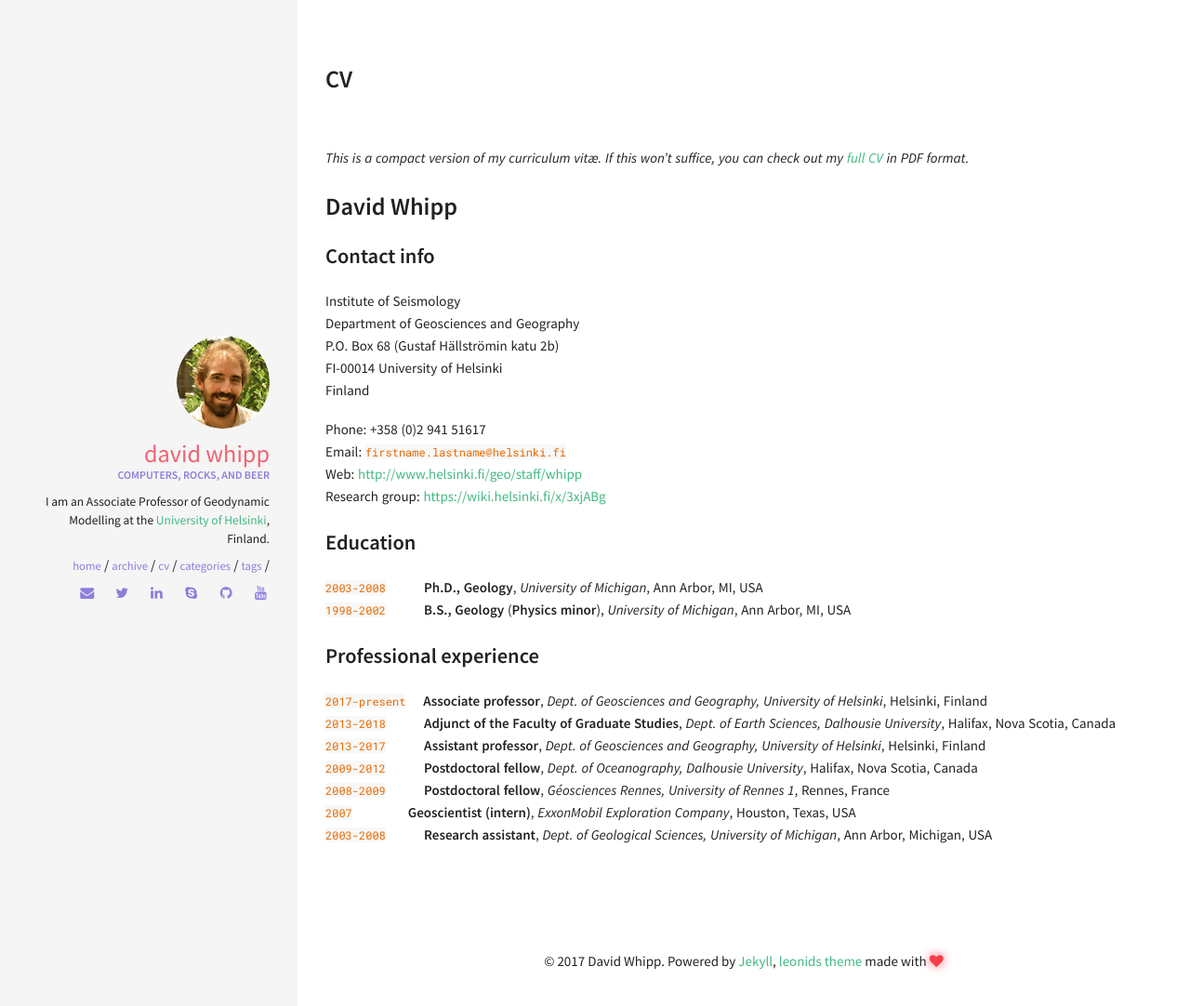
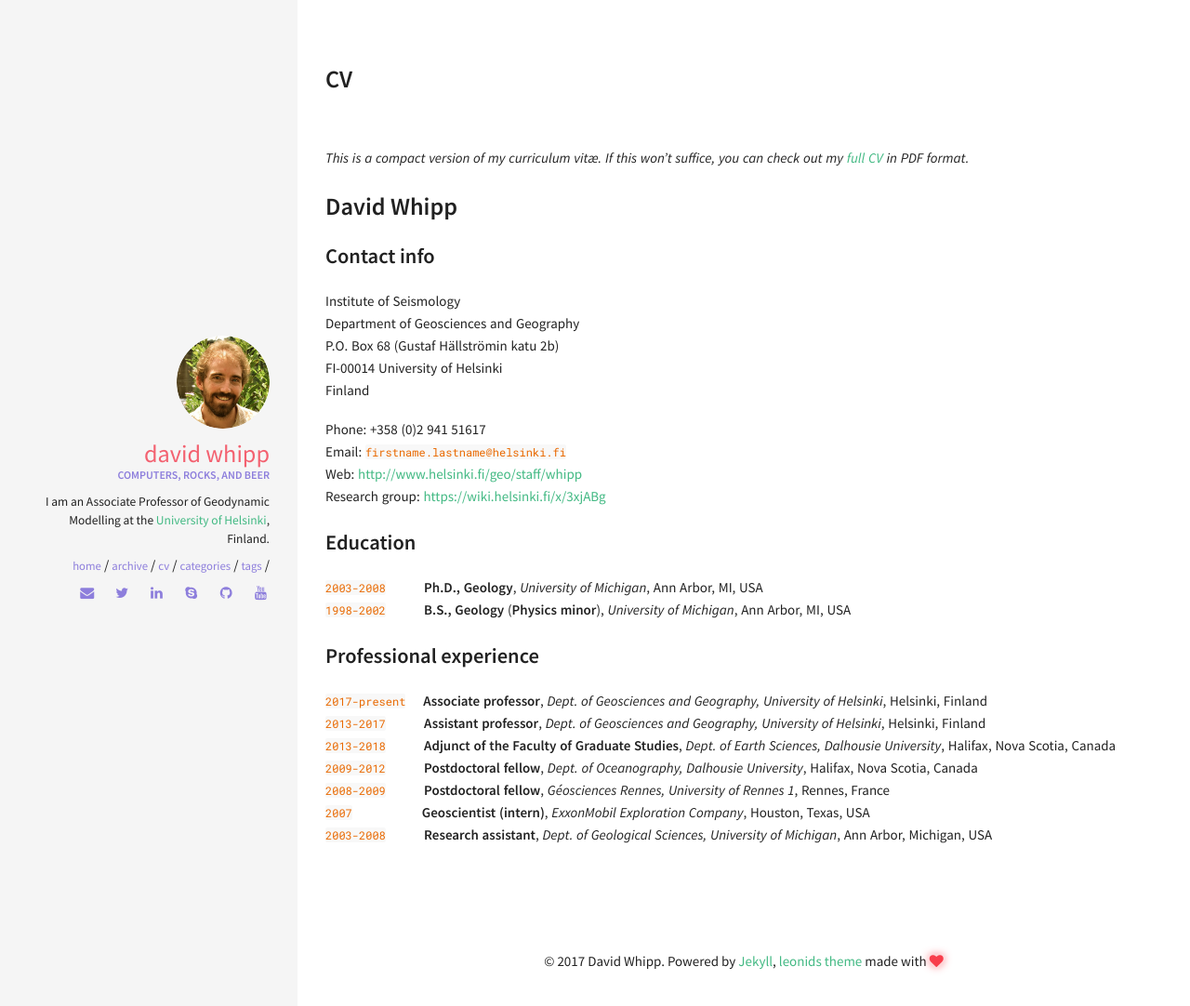
Before and after one commit to z0del/davewhipp.github.io, a Jekyll site: the page built from cv.md, in a window 1280 px wide. Shown: the top 1082 px of the page at 93% size. Built offline with Jekyll 4.4.1, drawn with Linux system fonts in a browser that asks for light colours.

Commit message:
Update cv.md

````diff
--- a/cv.md
+++ b/cv.md
@@ -25,9 +25,9 @@ Research group: [https://wiki.helsinki.fi/x/3xjABg](https://wiki.helsinki.fi/x/3
 
 ### Professional experience
 ```2017-present``` &nbsp;&nbsp;&nbsp;&nbsp;**Associate professor**, *Dept. of Geosciences and Geography, University of Helsinki*, Helsinki, Finland<br/>
+```2013-2017``` &nbsp;&nbsp;&nbsp;&nbsp;&nbsp;&nbsp;&nbsp;&nbsp;&nbsp;&nbsp;**Assistant professor**, *Dept. of Geosciences and Geography, University of Helsinki*, Helsinki, Finland<br/>
 ```2013-2018``` &nbsp;&nbsp;&nbsp;&nbsp;&nbsp;&nbsp;&nbsp;&nbsp;&nbsp;&nbsp;**Adjunct of the Faculty of Graduate Studies**, *Dept. of Earth Sciences, Dalhousie University*, Halifax, Nova Scotia, Canada<br/>
-```2013-2017``` &nbsp;&nbsp;&nbsp;&nbsp;&nbsp;&nbsp;&nbsp;&nbsp;&nbsp;&nbsp;**Assistant professor**, *Dept. of Geosciences and Geography, University of Helsinki*, Helsinki, Finland<br/>
 ```2009-2012``` &nbsp;&nbsp;&nbsp;&nbsp;&nbsp;&nbsp;&nbsp;&nbsp;&nbsp;&nbsp;**Postdoctoral fellow**, *Dept. of Oceanography, Dalhousie University*, Halifax, Nova Scotia, Canada<br/>
 ```2008-2009``` &nbsp;&nbsp;&nbsp;&nbsp;&nbsp;&nbsp;&nbsp;&nbsp;&nbsp;&nbsp;**Postdoctoral fellow**, *Géosciences Rennes, University of Rennes 1*, Rennes, France<br/>
-```2007``` &nbsp;&nbsp;&nbsp;&nbsp;&nbsp;&nbsp;&nbsp;&nbsp;&nbsp;&nbsp;&nbsp;&nbsp;&nbsp;&nbsp;&nbsp;**Geoscientist (intern)**, *ExxonMobil Exploration Company*, Houston, Texas, USA<br/>
+```2007``` &nbsp;&nbsp;&nbsp;&nbsp;&nbsp;&nbsp;&nbsp;&nbsp;&nbsp;&nbsp;&nbsp;&nbsp;&nbsp;&nbsp;&nbsp;&nbsp;&nbsp;&nbsp;&nbsp;**Geoscientist (intern)**, *ExxonMobil Exploration Company*, Houston, Texas, USA<br/>
 ```2003-2008``` &nbsp;&nbsp;&nbsp;&nbsp;&nbsp;&nbsp;&nbsp;&nbsp;&nbsp;&nbsp;**Research assistant**, *Dept. of Geological Sciences, University of Michigan*, Ann Arbor, Michigan, USA<br/>
````
